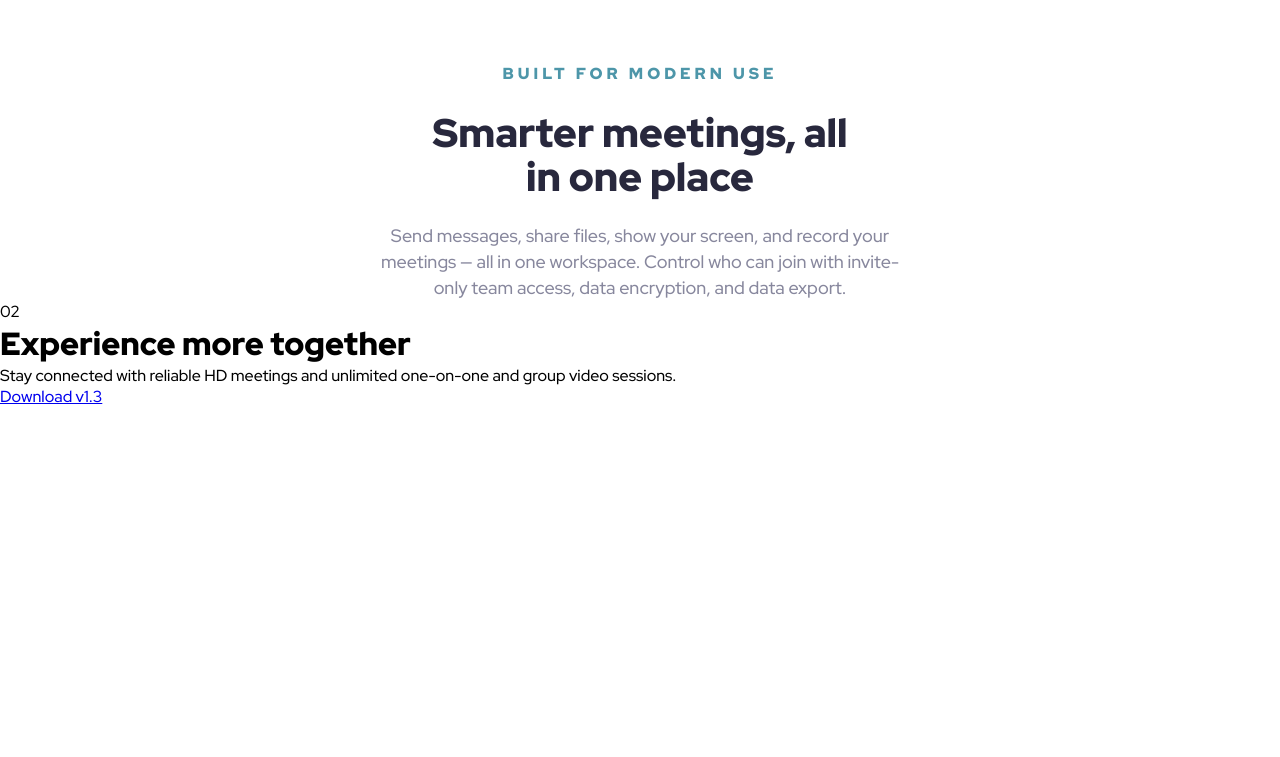
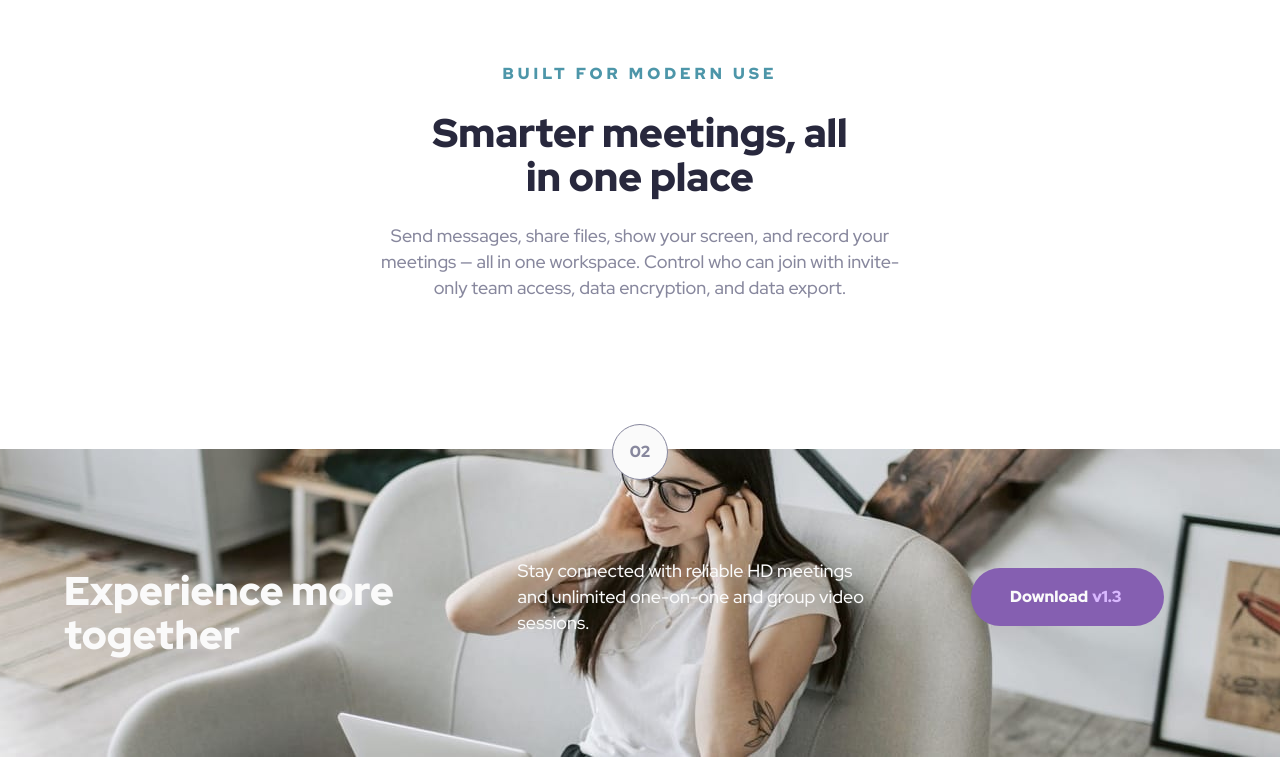
Before and after one commit to trekab/meet-landing-page, a plain HTML site: page index.html in a window 1280 px wide. Shown: the part 1023-1780 px from the top of the page. Before the commit the page ends 1430 px from the top, so only its background shows below. Drawn offline with Linux system fonts and the light colour scheme.

Commit message:
Add styling for the footer section

```diff
--- a/index.html
+++ b/index.html
@@ -43,13 +43,15 @@
       </p>
     </main>
     <footer>
-      <div>02</div>
-      <h1>Experience more together</h1>
-      <p>
-        Stay connected with reliable HD meetings and unlimited one-on-one and
-        group video sessions.
-      </p>
-      <a href="#">Download v1.3</a>
+      <div class="section-number">02</div>
+      <div class="footer-wrapper">
+        <h1>Experience more together</h1>
+        <p>
+          Stay connected with reliable HD meetings and unlimited one-on-one and
+          group video sessions.
+        </p>
+        <a href="#" class="btn">Download <span>v1.3</span> </a>
+      </div>
     </footer>
   </body>
 </html>
--- a/main.css
+++ b/main.css
@@ -189,6 +189,69 @@ main .description {
   margin: auto;
 }
 
+footer {
+  background-image: url("./assets/desktop/image-footer.jpg");
+  width: 100%;
+  height: 428px;
+  background-position: center;
+  background-repeat: no-repeat;
+  background-size: cover;
+  color: var(--white);
+  text-align: center;
+  /* background-color: var(--cyan);
+  mix-blend-mode: normal;
+  opacity: 0.1; */
+}
+
+footer .section-number {
+  background-color: var(--white);
+  position: relative;
+  top: -25px;
+}
+
+footer h1 {
+  font-weight: 900;
+  font-size: 32px;
+  line-height: 36px;
+  max-width: 327px;
+  margin: auto;
+  margin-top: 64px;
+  margin-bottom: 24px;
+}
+
+footer p {
+  font-weight: 500;
+  font-size: 18px;
+  line-height: 26px;
+  text-align: center;
+  max-width: 327px;
+  margin: auto;
+}
+
+footer .btn {
+  display: flex;
+  justify-content: center;
+  align-items: center;
+  color: var(--white);
+  font-weight: 900;
+  line-height: 26px;
+  width: 193px;
+  height: 58px;
+  border-radius: 29px;
+  background-color: var(--purple);
+  margin: 48px auto;
+  text-decoration: none;
+}
+
+footer .btn:hover {
+  background-color: #b18bdd;
+}
+
+footer .btn span {
+  margin: 4px;
+  color: #d9b8ff;
+}
+
 @media (min-width: 576px) {
   header {
     background-size: 394px auto;
@@ -229,6 +292,17 @@ main .description {
   main .description {
     max-width: 573px;
   }
+
+  footer h1 {
+    font-size: 40px;
+    line-height: 44px;
+    max-width: 457px;
+    margin-bottom: 32px;
+  }
+
+  footer p {
+    max-width: 573px;
+  }
 }
 
 @media (min-width: 1200px) {
@@ -260,4 +334,26 @@ main .description {
     max-width: 540px;
     font-size: 18px;
   }
+
+  footer {
+    height: 308px;
+  }
+
+  .footer-wrapper {
+    display: flex;
+    align-items: center;
+    justify-content: space-between;
+    width: 90%;
+    margin: auto;
+  }
+  footer h1 {
+    text-align: start;
+    margin-left: 0;
+    max-width: 350px;
+  }
+
+  footer p {
+    max-width: 350px;
+    text-align: start;
+  }
 }
```
